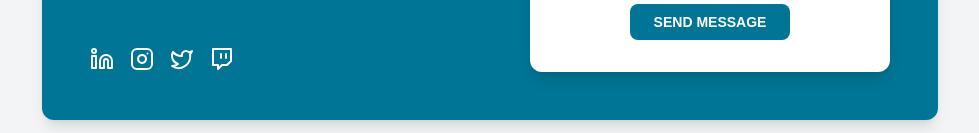
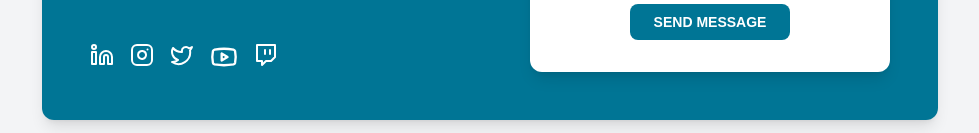
Before and after one commit to satyamrk18/CarrerCare, a React (Vite) app: page /contact in a window 1280 px wide. Shown: the part 586-719 px from the top of the page, without its empty margins (150-1129 px from the left). Built offline with nearby package versions, Linux system fonts and the light colour scheme.

Commit message:
add lucid react youtube icon

```diff
--- a/src/pages/Contact.jsx
+++ b/src/pages/Contact.jsx
@@ -1,5 +1,5 @@
 import "./Contact.css";
-import { Phone , Mail , MapPin, Instagram , Linkedin , Twitter, Twitch} from "lucide-react"
+import { Phone , Mail , MapPin, Instagram , Linkedin , Twitter, Twitch , Youtube} from "lucide-react"
 
 
 const Contact = () => {
@@ -35,6 +35,7 @@ const Contact = () => {
                 <a href="#"><span><Linkedin /></span></a>
                 <a href="#"><span><Instagram /></span></a>
                 <a href="#"><span><Twitter /></span></a>
+                <a href="#"><span><Youtube size={28} /></span></a>
                 <a href="#"><span><Twitch /></span></a>
                </div>
             </div>
```
